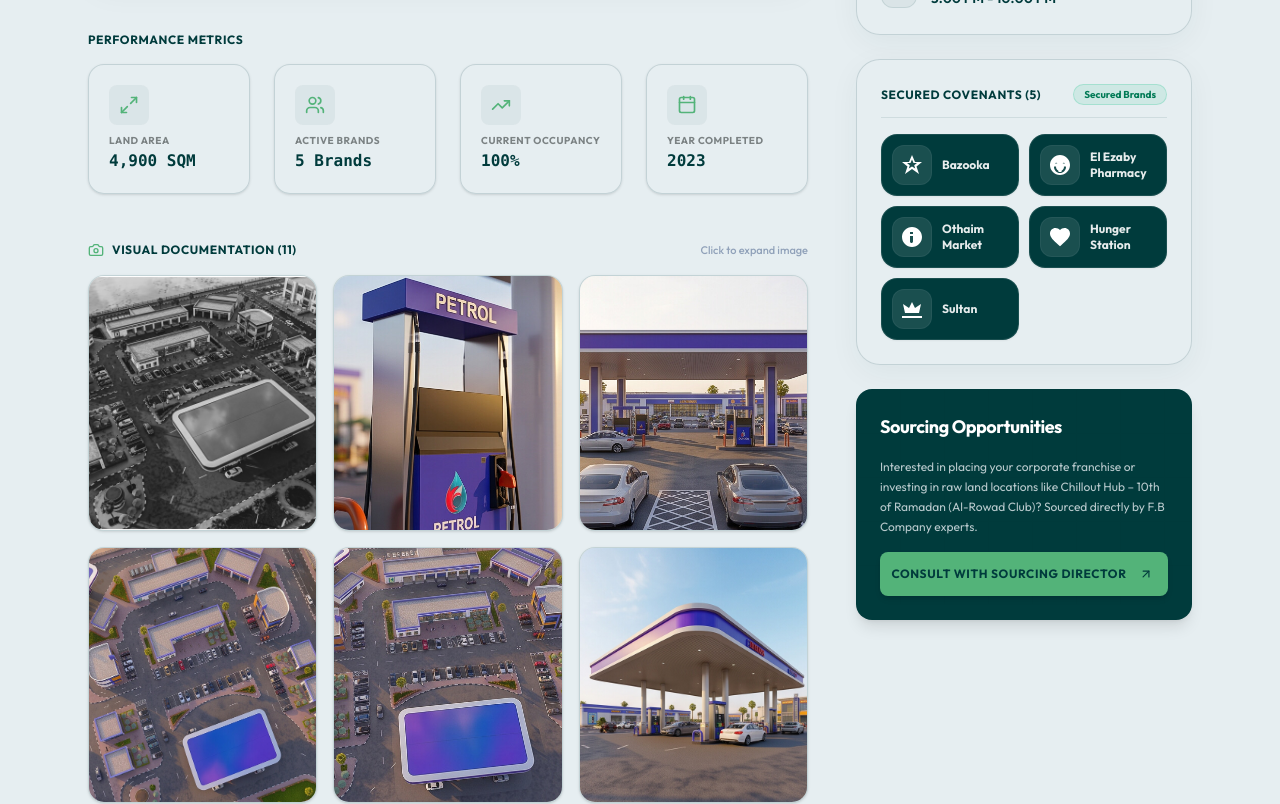
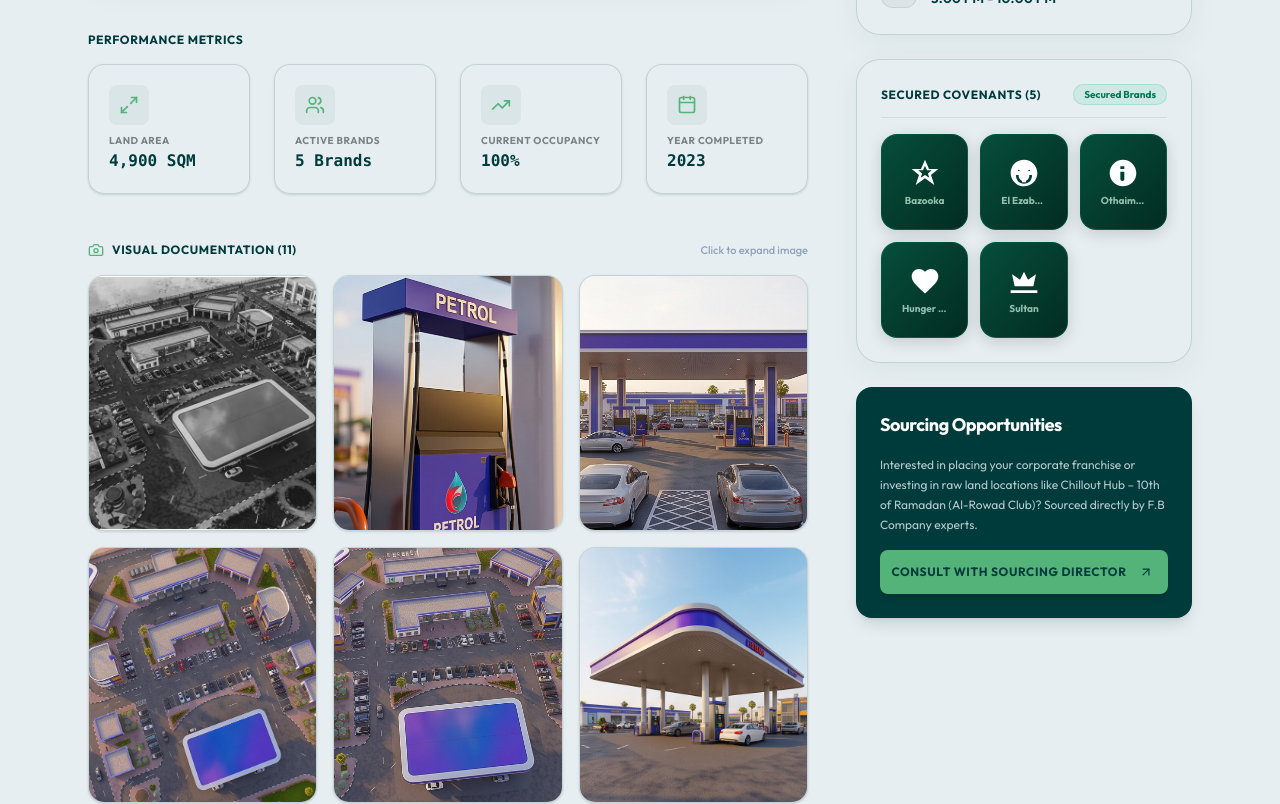
Before and after one commit to alielsayed2004/fb-company, a Next.js app: page /projects/chillout-10th-of-ramadan-alrowad in a window 1280 px wide. Shown: the part 1080-1884 px from the top of the page. Built offline with nearby package versions, Linux system fonts and the light colour scheme.

Commit message:
Redesign project secured covenants into premium centered logo showcase grid

```diff
--- a/app/projects/[id]/ProjectPageClient.js
+++ b/app/projects/[id]/ProjectPageClient.js
@@ -382,41 +382,52 @@
                     {t('projectDetails.securedCovenants')} ({project.brands.length})
                   </h4>
                   <span className="text-[10px] text-emerald-700 font-bold bg-emerald-500/10 px-2.5 py-0.5 rounded-full border border-emerald-500/20">
-                    {locale === 'ar' ? 'علامات مؤكدة' : 'Secured Brands'}
+                    {locale === 'ar' ? 'العلامات التجارية' : 'Secured Brands'}
                   </span>
                 </div>
 
-                <div className="grid grid-cols-2 gap-2.5">
+                {/* Rich Bento Logo Grid (Clean, Centered, Premium Showcase) */}
+                <div className="grid grid-cols-2 sm:grid-cols-3 gap-3">
                   {project.brands.map((brandItem, bIdx) => {
                     const isObj = typeof brandItem === 'object' && brandItem !== null;
                     const rawStr = !isObj ? String(brandItem || '').trim() : '';
                     const isImagePath = rawStr.startsWith('/') || rawStr.startsWith('http') || /\.(png|jpg|jpeg|svg|webp|gif)$/i.test(rawStr);
 
-                    const name = isObj ? brandItem.name : (!isImagePath ? rawStr : '');
+                    const rawName = isObj ? (brandItem.name || '') : (!isImagePath ? rawStr : '');
                     const logo = isObj ? (brandItem.logo || brandItem.logoUrl) : (isImagePath ? rawStr : null);
+
+                    // Ignore purely numeric names (like 1, 2, ١, ٢, etc.) so we don't display ugly numbers
+                    const isNumeric = /^[\d\u0660-\u0669\s\-_.]+$/.test(rawName.trim());
+                    const cleanName = isNumeric ? '' : rawName;
 
                     return (
                       <div
                         key={bIdx}
-                        className="group relative flex items-center gap-2.5 p-2.5 rounded-2xl bg-fb-teal hover:bg-[#032e29] border border-white/10 hover:border-emerald-400/40 shadow-xs hover:shadow-md transition-all duration-300 min-h-[58px] text-start overflow-hidden"
-                        title={name || `Brand ${bIdx + 1}`}
+                        className="group relative flex flex-col items-center justify-center p-3 rounded-2xl bg-gradient-to-br from-[#064e3b] via-[#043d2e] to-[#022c22] border border-emerald-500/20 hover:border-emerald-400/60 shadow-[0_4px_16px_rgba(0,0,0,0.15)] hover:shadow-[0_8px_30px_rgba(16,185,129,0.25)] hover:-translate-y-1 transition-all duration-300 h-20 sm:h-24 cursor-pointer overflow-hidden"
+                        title={cleanName || `Partner ${bIdx + 1}`}
                       >
-                        <div className="w-10 h-10 rounded-xl bg-white/10 flex items-center justify-center shrink-0 p-1.5 border border-white/5 group-hover:border-emerald-400/30 transition-colors">
+                        {/* Ambient glow on hover */}
+                        <div className="absolute inset-0 bg-emerald-400/0 group-hover:bg-emerald-400/5 transition-colors duration-300 pointer-events-none" />
+
+                        {/* Centered Logo Container */}
+                        <div className="w-full h-full flex items-center justify-center relative z-10 px-2">
                           {logo ? (
                             <img
                               src={logo}
-                              alt={name || `Brand Logo ${bIdx + 1}`}
-                              className="max-h-7 max-w-7 w-auto h-auto object-contain brightness-0 invert opacity-90 group-hover:opacity-100 group-hover:scale-105 transition-all duration-300"
+                              alt={cleanName || `Brand Logo ${bIdx + 1}`}
+                              className="max-h-12 sm:max-h-14 max-w-[85%] w-auto h-auto object-contain brightness-0 invert opacity-85 group-hover:opacity-100 group-hover:scale-108 transition-all duration-300"
                             />
+                          ) : cleanName ? (
+                            <div className="flex flex-col items-center justify-center space-y-1 w-full">
+                              <BrandLogo name={cleanName} className="h-8 max-w-[85%] w-auto text-white fill-current group-hover:scale-105 transition-all duration-300" />
+                              <span className="text-[10px] font-bold text-emerald-100/70 group-hover:text-white truncate max-w-full">
+                                {cleanName}
+                              </span>
+                            </div>
                           ) : (
-                            <BrandLogo name={name} className="w-6 h-6 text-white fill-current group-hover:scale-105 transition-all duration-300" />
+                            <div className="w-2 h-2 rounded-full bg-emerald-400/40" />
                           )}
                         </div>
-                        {name && (
-                          <span className="text-xs font-bold text-white/90 group-hover:text-emerald-200 leading-snug line-clamp-2 transition-colors">
-                            {name}
-                          </span>
-                        )}
                       </div>
                     );
                   })}
```
